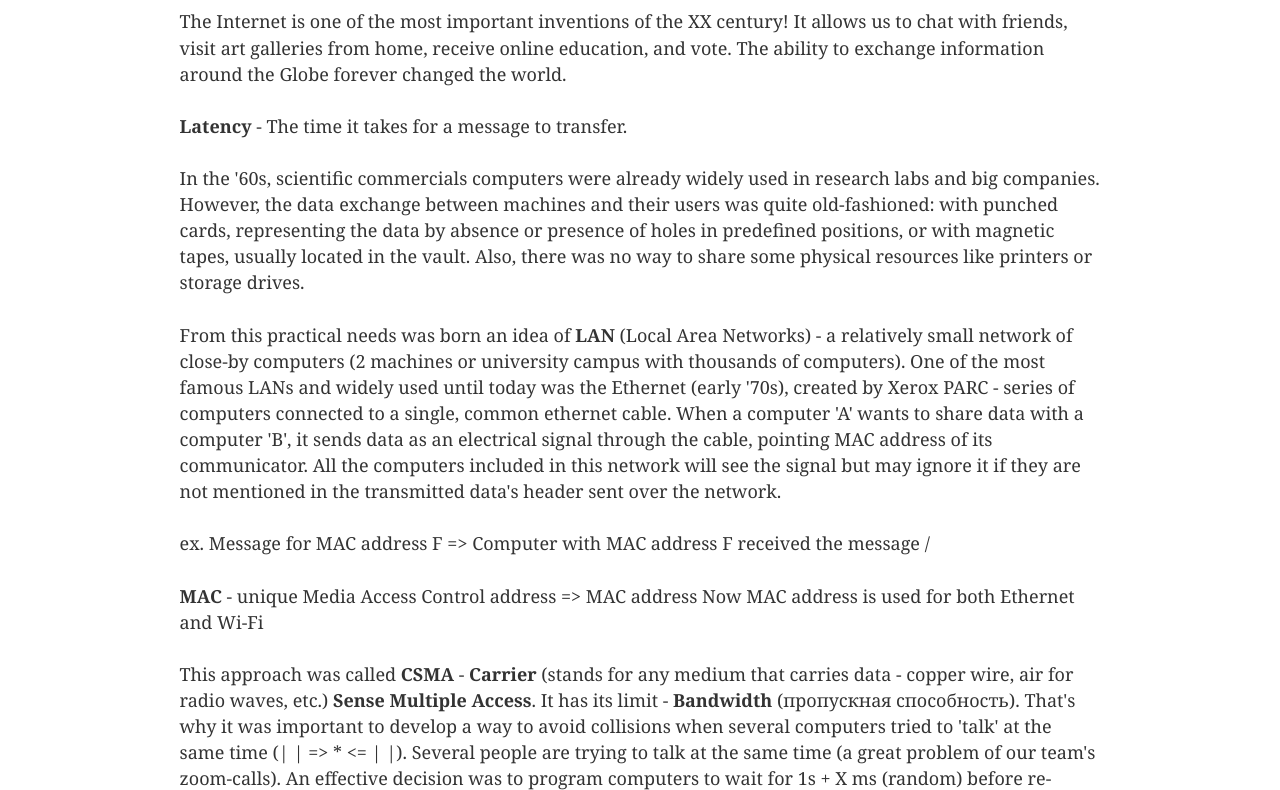
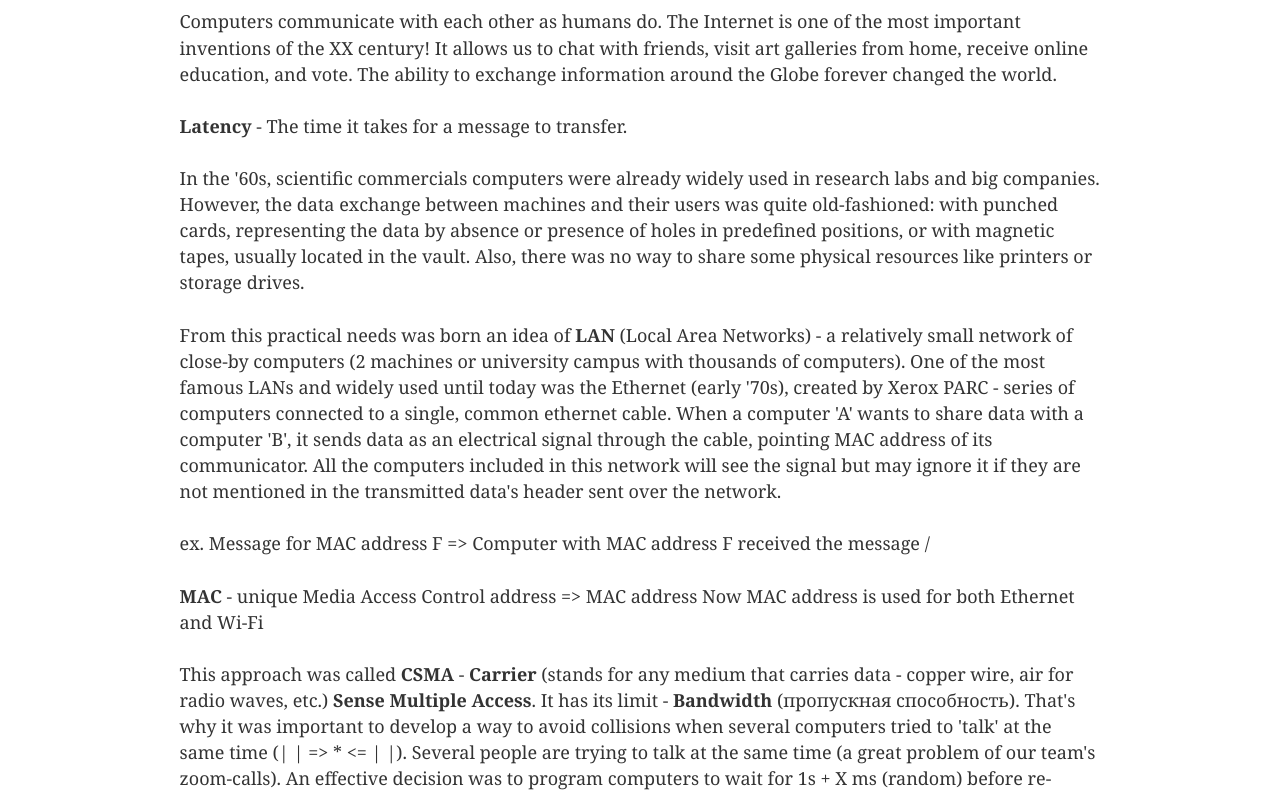
Before and after one commit to sne-syn/basic-blog, a Gatsby site: page /computer-networks/ in a window 1280 px wide. Shown: the part 185-975 px from the top of the page. Built offline with nearby package versions, Linux system fonts and the light colour scheme; Gatsby itself is replaced by a stand-in of ours.

Commit message:
Update computer-networks.md

```diff
--- a/src/markdown-pages/computer-networks.md
+++ b/src/markdown-pages/computer-networks.md
@@ -2,7 +2,7 @@
 title: "Computer Networks."
 date: "2021-03-20"
 ---
-
+Computers communicate with each other as humans do.
 The Internet is one of the most important inventions of the XX century! It allows us to chat with friends, visit art galleries from home, receive online education, and vote. The ability to exchange information around the Globe forever changed the world.
 
 **Latency** - The time it takes for a message to transfer.
```
